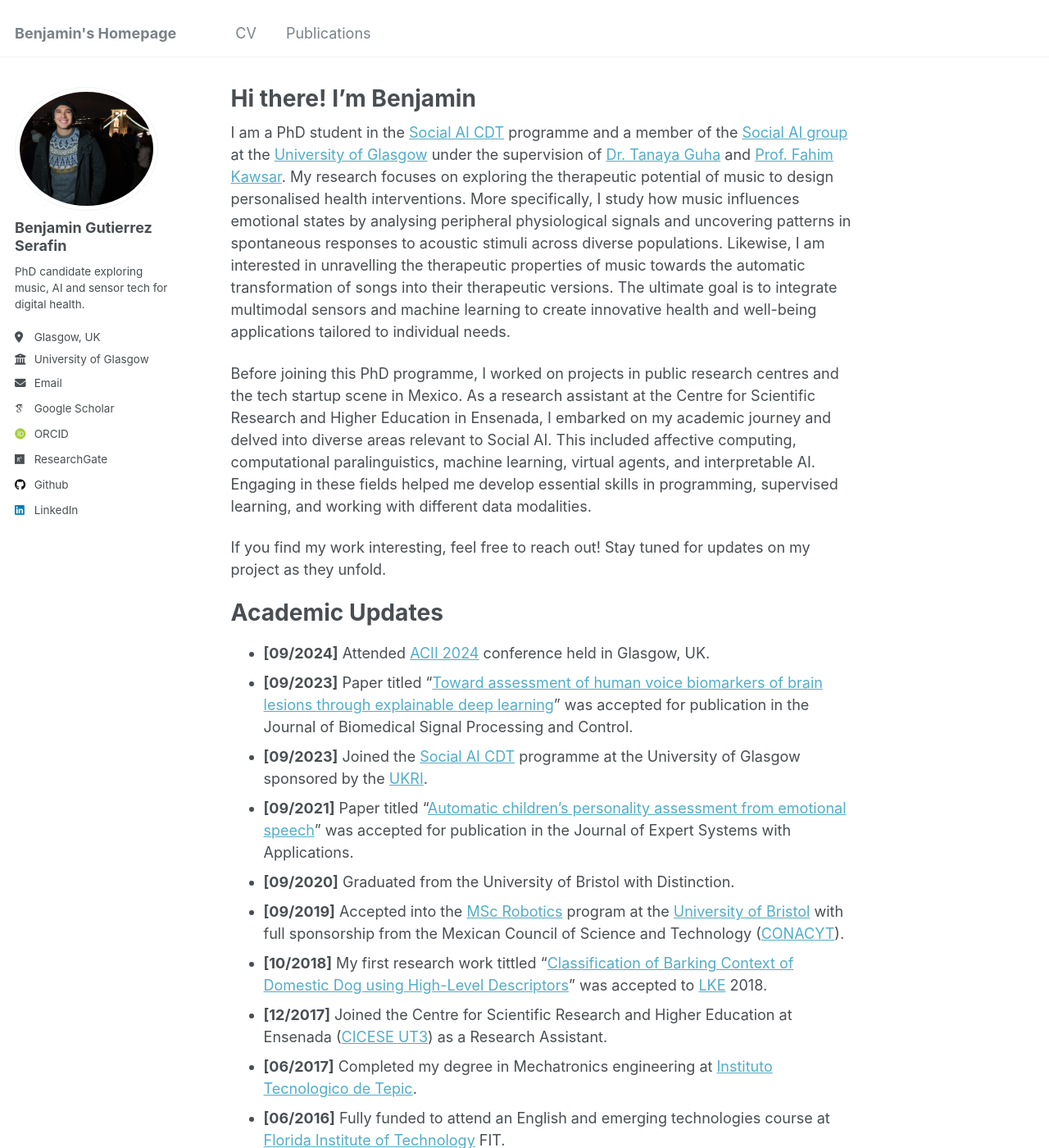
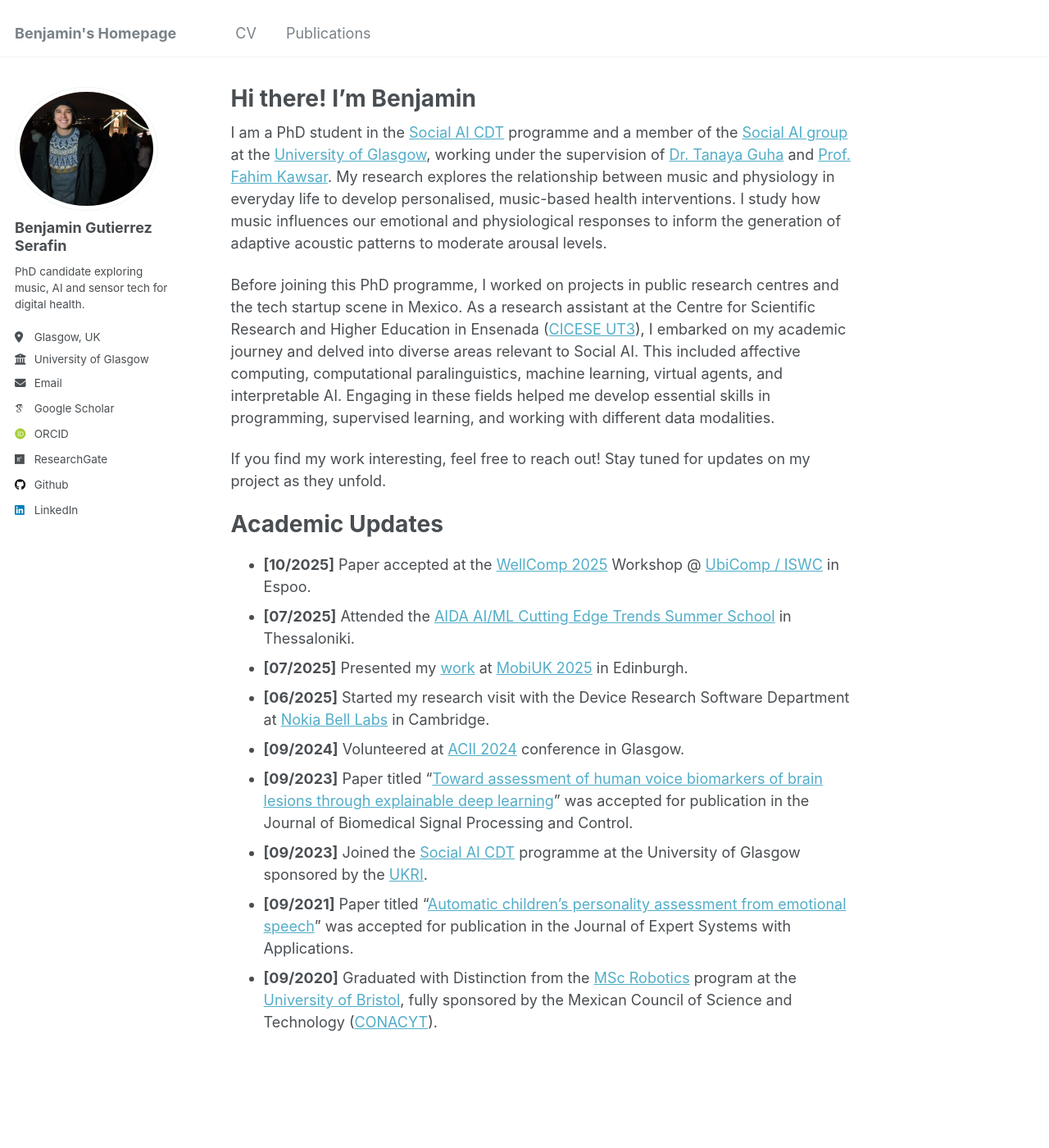
Before and after one commit to gtzben/gtzben.github.io, a Jekyll site: the page built from _pages/about.md, in a window 1280 px wide and 1400 px high. Shown: the whole window at 82% size. Built offline with Jekyll 4.4.1, drawn with Linux system fonts in a browser that asks for light colours; some web fonts are replaced.

Commit message:
Update about me 2025

```diff
--- a/_pages/about.md
+++ b/_pages/about.md
@@ -8,22 +8,21 @@ redirect_from:
   - /about.html
 ---
 
-I am a PhD student in the [Social AI CDT](https://socialcdt.org/) programme and a member of the [Social AI group](https://www.socialaiglasgow.co.uk/home) at the [University of Glasgow](https://www.gla.ac.uk/) under the supervision of [Dr. Tanaya Guha](https://www.tanayag.com) and [Prof. Fahim Kawsar](https://www.fahim-kawsar.net). My research focuses on exploring the therapeutic potential of music to design personalised health interventions. More specifically, I study how music influences emotional states by analysing peripheral physiological signals and uncovering patterns in spontaneous responses to acoustic stimuli across diverse populations. Likewise, I am interested in unravelling the therapeutic properties of music towards the automatic transformation of songs into their therapeutic versions. The ultimate goal is to integrate multimodal sensors and machine learning to create innovative health and well-being applications tailored to individual needs.
+I am a PhD student in the [Social AI CDT](https://socialcdt.org/) programme and a member of the [Social AI group](https://www.socialaiglasgow.co.uk/home) at the [University of Glasgow](https://www.gla.ac.uk/), working under the supervision of [Dr. Tanaya Guha](https://www.tanayag.com) and [Prof. Fahim Kawsar](https://www.fahim-kawsar.net). My research explores the relationship between music and physiology in everyday life to develop personalised, music-based health interventions. I study how music influences our emotional and physiological responses to inform the generation of adaptive acoustic patterns to moderate arousal levels.
 
-Before joining this PhD programme, I worked on projects in public research centres and the tech startup scene in Mexico. As a research assistant at the Centre for Scientific Research and Higher Education in Ensenada, I embarked on my academic journey and delved into diverse areas relevant to Social AI. This included affective computing, computational paralinguistics, machine learning, virtual agents, and interpretable AI. Engaging in these fields helped me develop essential skills in programming, supervised learning, and working with different data modalities.
+Before joining this PhD programme, I worked on projects in public research centres and the tech startup scene in Mexico. As a research assistant at the Centre for Scientific Research and Higher Education in Ensenada ([CICESE UT3](https://ut3.cicese.mx)), I embarked on my academic journey and delved into diverse areas relevant to Social AI. This included affective computing, computational paralinguistics, machine learning, virtual agents, and interpretable AI. Engaging in these fields helped me develop essential skills in programming, supervised learning, and working with different data modalities.
 
 If you find my work interesting, feel free to reach out! Stay tuned for updates on my project as they unfold.
 
 
 Academic Updates
 ======
-- **[09/2024]** Attended [ACII 2024](https://acii-conf.net/2024/) conference held in Glasgow, UK.
+- **[10/2025]** Paper accepted at the [WellComp 2025](https://wellcomp2025.github.io/index.html) Workshop @ [UbiComp / ISWC](https://ubicomp.org/ubicomp-iswc-2025/) in Espoo.
+- **[07/2025]** Attended the [AIDA AI/ML Cutting Edge Trends Summer School](https://www.aida-school.eu/) in Thessaloniki.
+- **[07/2025]** Presented my [work](https://www.mobiuk.org/2025/abstract/S3_P1_Serafin_BEATS.pdf) at [MobiUK 2025](https://mobiuk.org/2025/) in Edinburgh.
+- **[06/2025]** Started my research visit with the Device Research Software Department at [Nokia Bell Labs](https://www.nokia.com/bell-labs/research/sdsr/device-software/) in Cambridge.
+- **[09/2024]** Volunteered at [ACII 2024](https://acii-conf.net/2024/) conference in Glasgow.
 - **[09/2023]** Paper titled "[Toward assessment of human voice biomarkers of brain lesions through explainable deep learning](https://www.sciencedirect.com/science/article/abs/pii/S174680942300890X)" was accepted for publication in the Journal of Biomedical Signal Processing and Control.
 - **[09/2023]** Joined the [Social AI CDT](https://socialcdt.org/students/cohort-5-2023-2027/) programme at the University of Glasgow sponsored by the [UKRI](https://www.ukri.org).
 - **[09/2021]** Paper titled "[Automatic children’s personality assessment from emotional speech](https://www.sciencedirect.com/science/article/abs/pii/S0957417421012446)" was accepted for publication in the Journal of Expert Systems with Applications.
-- **[09/2020]** Graduated from the University of Bristol with Distinction.
-- **[09/2019]** Accepted into the [MSc Robotics](https://www.bristol.ac.uk/study/postgraduate/taught/msc-robotics/) program at the [University of Bristol](https://www.bristol.ac.uk) with full sponsorship from the Mexican Council of Science and Technology ([CONACYT](https://conahcyt.mx)).
-- **[10/2018]** My first research work tittled "[Classification of Barking Context of Domestic Dog using High-Level Descriptors](https://www.researchgate.net/profile/Benjamin-Gutierrez-Serafin/publication/339204336_Classification_of_Barking_Context_of_Domestic_Dog_using_High-Level_Descriptors/links/5e94eb72299bf13079978a15/Classification-of-Barking-Context-of-Domestic-Dog-using-High-Level-Descriptors.pdf)" was accepted to [LKE](https://lke.cs.buap.mx/2018/) 2018.
-- **[12/2017]** Joined the Centre for Scientific Research and Higher Education at Ensenada ([CICESE UT3](https://ut3.cicese.mx)) as a Research Assistant.
-- **[06/2017]** Completed my degree in Mechatronics engineering at [Instituto Tecnologico de Tepic](https://www.tepic.tecnm.mx).
-- **[06/2016]** Fully funded to attend an English and emerging technologies course at [Florida Institute of Technology](https://www.fit.edu) FIT.
+- **[09/2020]** Graduated with Distinction from the [MSc Robotics](https://www.bristol.ac.uk/study/postgraduate/taught/msc-robotics/) program at the [University of Bristol](https://www.bristol.ac.uk), fully sponsored by the Mexican Council of Science and Technology ([CONACYT](https://conahcyt.mx)).
```
